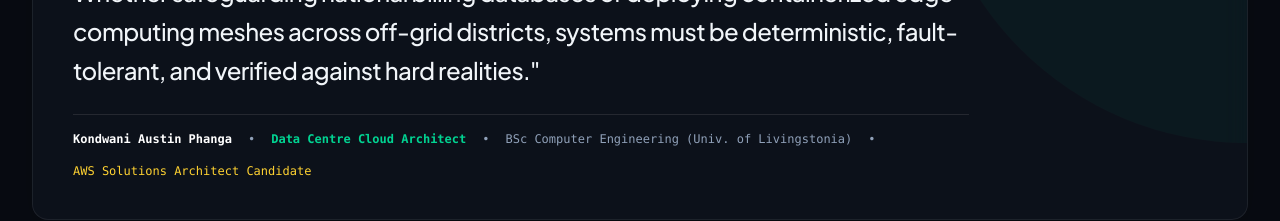
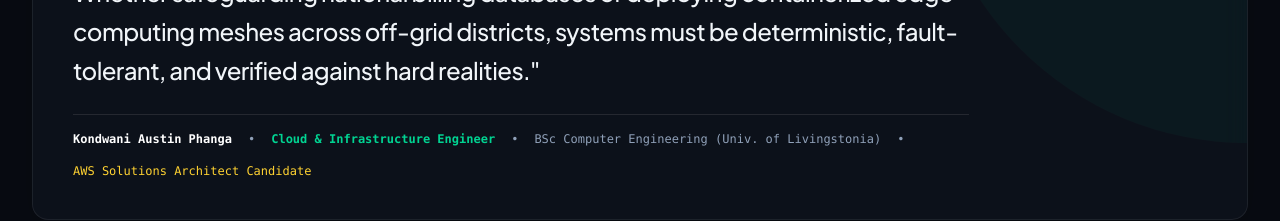
Before and after one commit to Imjuskho/Kortfolio, a React (Vite) app: page / in a window 1280 px wide. Shown: the part 6160-6381 px from the top of the page. Built offline with nearby package versions, Linux system fonts and the light colour scheme.

Commit message:
feat: align exact professional title and subtitles with latest NICO Technologies CV

```diff
--- a/src/data/portfolioData.ts
+++ b/src/data/portfolioData.ts
@@ -3,12 +3,12 @@
 export const PERSONAL_INFO = {
   name: "Kondwani Austin Phanga",
   shortName: "Kondwani Phanga",
-  title: "Data Centre Cloud Architect | Cloud & Infrastructure Systems Specialist",
+  title: "Cloud & Infrastructure Engineer | Digital Transformation Specialist",
   subtitles: [
-    "Enterprise Data Centre Operations (MTL National Backbone)",
+    "Enterprise Data Centre Operations (MTL National Telecoms Backbone)",
     "Cloud-Native Systems & AWS VPC Architecture",
-    "Distributed Edge Computing & On-Device Computer Vision",
-    "Managing Director (MWK 200M+ Annual Revenue Delivered)"
+    "Distributed Edge Fleet Control Planes (EdgeVision-MW & AMR FinTech)",
+    "Managing Director, 7arts (MWK 200M+ Annual Revenue Delivered)"
   ],
   bio: "Computer engineer and technology leader with over a decade of progressive experience bridging enterprise data centre operations, cloud-native systems architecture, and business-scale technology leadership. Began inside Malawi's national telecommunications backbone (MTL)—managing enterprise servers, SAN/NAS storage, network security, and disaster recovery—before building and running a multi-million-kwacha creative technology agency serving UNDP, UNICEF, the World Bank, the EU, and the US Embassy. Currently architecting containerised, AWS-targeted SaaS platforms and distributed edge-computing control planes, with a verified record of remediating critical security findings to 100% automated test compliance.",
   location: "Lilongwe & Blantyre, Malawi",
```
Also changed, not shown: 1 other file (tests, documents, lock files or other folders).
